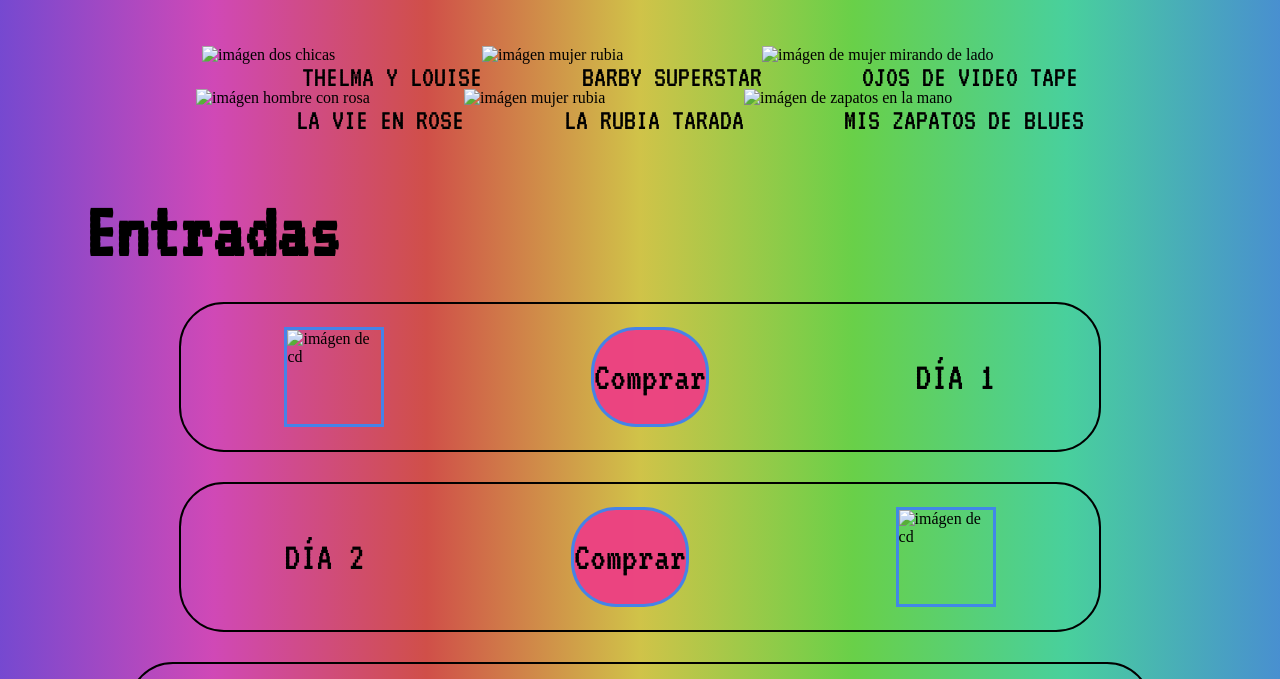
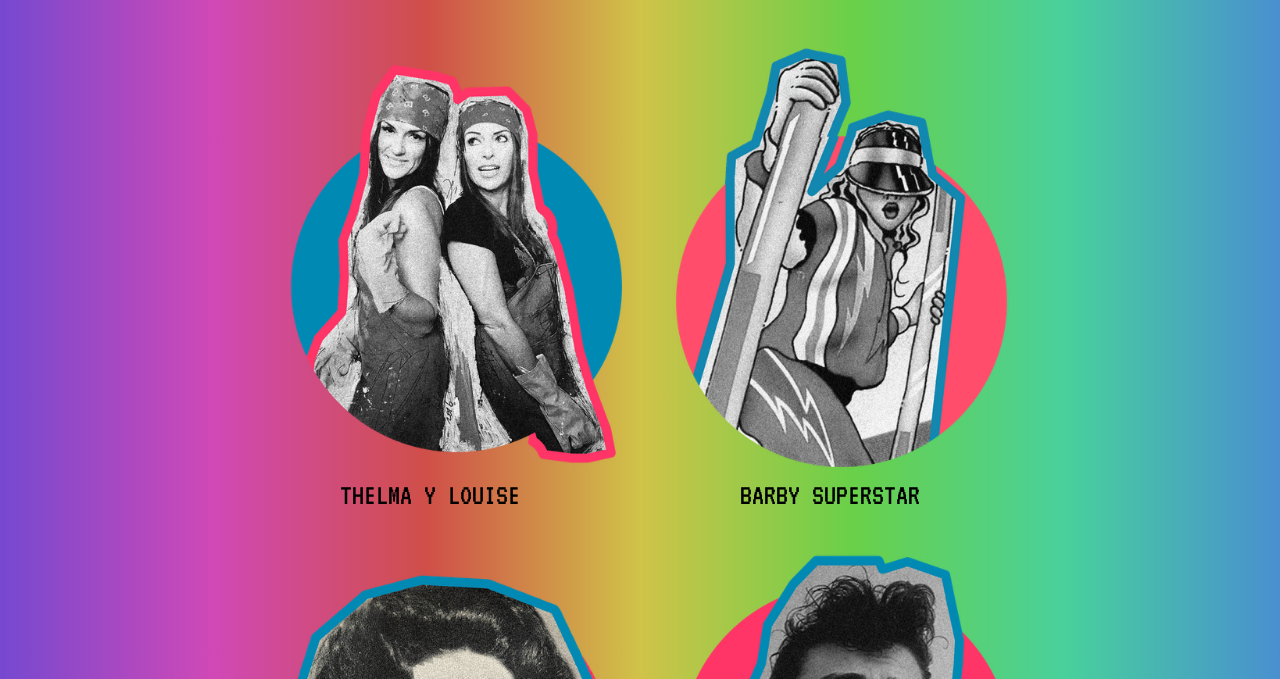
Before and after one commit to DanipSal/TP-10-img, a plain HTML site: page index.html in a window 1280 px wide. Shown: the part 874-1553 px from the top of the page. Drawn offline with Linux system fonts and the light colour scheme; the site is published under a folder, as on GitHub Pages, so addresses that start at the root find nothing; a web font is replaced by a local one.

Commit message:
Update index.html

```diff
--- a/index.html
+++ b/index.html
@@ -11,7 +11,7 @@
 
     <header class="container">
         <nav>
-           <img class="img__logo" id="zombie" src="/img/logozombi.png" alt="logo de Zombies" loading="lazy">
+           <img class="img__logo" id="zombie" src="img/logozombi.png" alt="logo de Zombies" loading="lazy">
            <ul class="lista__logo">
 
               <li class="lista__menu"><a href="#zombie">Inicio</a></li>
@@ -30,7 +30,7 @@
 
 
 
-               <img class="hombre__lente" src="/img/hombrepartitura.png" alt="imágen hombre con partitura" loading="lazy">
+               <img class="hombre__lente" src="img/hombrepartitura.png" alt="imágen hombre con partitura" loading="lazy">
 
                 <p>Corré a comprar tus entradas antes que se agoten!!!</p>
                <a class="btn__cuerpo" href="#Entradas">Comprar</a>
@@ -45,37 +45,37 @@
         <li>
 
             <figure class="lista__figure">
-                <img class="img_artista" src="/img/doschicas.png" alt="imágen dos chicas" loading="lazy">
+                <img class="img_artista" src="img/doschicas.png" alt="imágen dos chicas" loading="lazy">
                  <p class="canciones">THELMA Y LOUISE</p>
            </figure>
            <li>
             <figure class="lista__figure">
-                <img class="img_artista" src="/img/chicaconvisera.png" alt="imágen mujer rubia" loading="lazy">
+                <img class="img_artista" src="img/chicaconvisera.png" alt="imágen mujer rubia" loading="lazy">
                  <p class="canciones"> BARBY SUPERSTAR </p>
            </figure>
         </li>
          <li>
 
             <figure class="lista__figure">
-                <img class="img_artista" src="/img/mujermiradacostado.png" alt="imágen de mujer mirando de lado" loading="lazy">
+                <img class="img_artista" src="img/mujermiradacostado.png" alt="imágen de mujer mirando de lado" loading="lazy">
                  <p class="canciones">OJOS DE VIDEO TAPE</p>
                 </figure>
             </li>
          <li>
             <figure class="lista__figure">
-                <img class="img_artista" src="/img/hombreconrosaenboca.png" alt="imágen hombre con rosa" loading="lazy">
+                <img class="img_artista" src="img/hombreconrosaenboca.png" alt="imágen hombre con rosa" loading="lazy">
                  <p class="canciones"> LA VIE EN ROSE</p>
            </figure>
         </li>
         <li>
             <figure class="lista__figure">
-                <img class="img_artista" src="/img/mujerdedoenboca.png" alt="imágen mujer rubia" loading="lazy">
+                <img class="img_artista" src="img/mujerdedoenboca.png" alt="imágen mujer rubia" loading="lazy">
                  <p class="canciones">LA RUBIA TARADA</p>
            </figure>
         </li>
         <li>
         <figure class="lista__figure">
-            <img class="img_artista" src="/img/zapatosenmano.png" alt="imágen de zapatos en la mano" loading="lazy">
+            <img class="img_artista" src="img/zapatosenmano.png" alt="imágen de zapatos en la mano" loading="lazy">
              <p class="canciones">MIS ZAPATOS DE BLUES</p>
        </figure>
     </li>
@@ -95,7 +95,7 @@
 
                             <a class="btn__cuerpo" href="#Entradas">Comprar</a>
 
-                            <img class="cd"  alt="imágen de cd" src="/img/ab67656300005f1f51053b1cbf9c54bfe58e4a12.jpg" loading="lazy">
+                            <img class="cd"  alt="imágen de cd" src="img/ab67656300005f1f51053b1cbf9c54bfe58e4a12.jpg" loading="lazy">
 
                                </div>
 
@@ -104,7 +104,7 @@
 
              <div class="dia1__entradas">
 
-                  <img class="cd" alt="imágen de cd" src="/img/ab67656300005f1f51053b1cbf9c54bfe58e4a12.jpg" loading="lazy">
+                  <img class="cd" alt="imágen de cd" src="img/ab67656300005f1f51053b1cbf9c54bfe58e4a12.jpg" loading="lazy">
 
                                                 <a class="btn__cuerpo" href="#Entradas">Comprar</a>
 
@@ -122,7 +122,7 @@
         <div class="dia1__entradas">
 
 
-            <a class="btn__spoty" href="#"><img src="/img/spoty.png" alt="imágen de ícono spotify" loading="lazy"></a>
+            <a class="btn__spoty" href="#"><img src="img/spoty.png" alt="imágen de ícono spotify" loading="lazy"></a>
 
 
             <p id="Seguinos" class="p__entradas">Podes seguir la transmisión en vivo! haciendo click<i class="fa-solid fa-forward fa-beat"></i></p>
@@ -140,7 +140,7 @@
 
         <div class="div_footer">
         <h3 class="letra__footer">PRODUCIDO POR</h3>
-        <img class="img__cd" alt="imagen de cd" src="/img/cd.svg" loading="lazy">
+        <img class="img__cd" alt="imagen de cd" src="img/cd.svg" loading="lazy">
         <h3 class="letra__footer">&copy;Daniela Salvo</h3>
 
 
```
